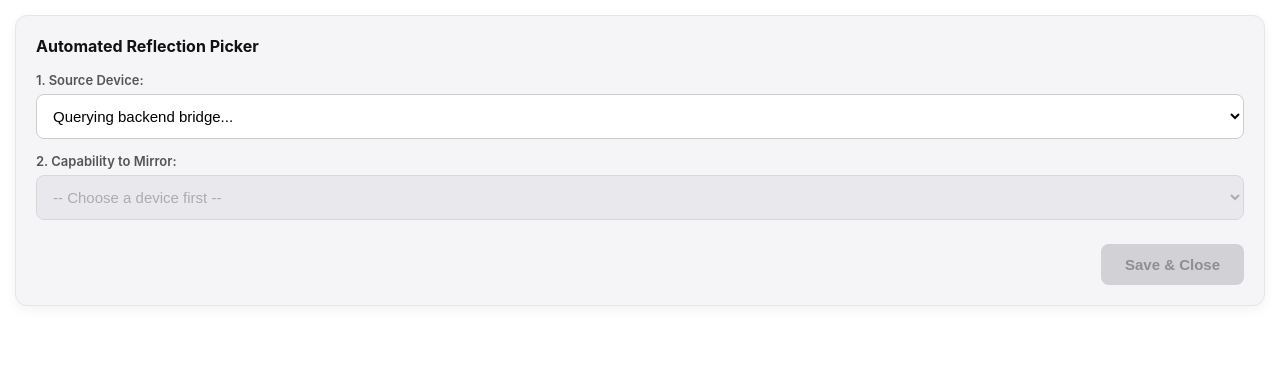
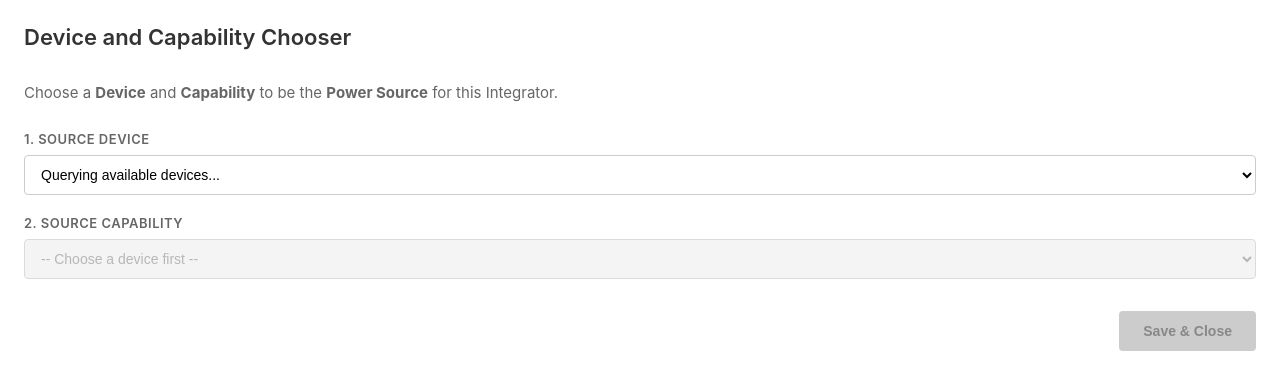
Before and after one commit to db-piper/com.energy.integrator, a website: page drivers/power-integrator/repair/reflection_picker.html in a window 1280 px wide. Drawn offline with Linux system fonts and the light colour scheme.

Commit message:
Improve styling of the repair dialog

```diff
--- a/drivers/power-integrator/repair/reflection_picker.html
+++ b/drivers/power-integrator/repair/reflection_picker.html
@@ -1,83 +1,189 @@
 <!DOCTYPE html>
 <html>
+
 <head>
   <meta charset="utf-8">
   <style>
     body {
-      font-family: -apple-system, BlinkMacSystemFont, "Segoe UI", Roboto, sans-serif;
-      padding: 15px;
+      padding: 0;
       margin: 0;
+      font-family: -apple-system, BlinkMacSystemFont, "Segoe UI", Roboto, Helvetica, Arial, sans-serif;
+      font-size: 14px;
+      background-color: transparent;
+      /* Support dark mode dynamically via system preference if supported */
       color: #333;
+    }
+
+    @media (prefers-color-scheme: dark) {
+      body {
+        color: #f5f5f5;
+      }
+    }
+
+    /* Container Wrapper constraints */
+    .picker-wrapper {
+      padding: 24px;
+      display: flex;
+      flex-direction: column;
+      gap: 20px;
+      /* Uniform vertical spacing between major sections */
+    }
+
+    /* Native Homey typography emulations */
+    .homey-title {
+      font-size: 22px;
+      font-weight: 600;
+      margin: 0 0 4px 0;
+    }
+
+    .homey-subtitle {
+      font-size: 15px;
+      color: #666;
+      margin: 8px 0 8px 0;
+      line-height: 1.4;
+    }
+
+    @media (prefers-color-scheme: dark) {
+      .homey-subtitle {
+        color: #aaa;
+      }
+    }
+
+    /* Form Groups: Forces vertical stacking for form segments */
+    .form-group {
+      display: flex;
+      flex-direction: column;
+      align-items: stretch;
+      /* Ensures inputs stretch to full width */
+      gap: 8px;
+      /* Clean, tight space between label and input */
+      width: 100%;
+    }
+
+    /* Labels: Forces block display behavior */
+    .homey-label {
+      display: block;
+      /* Guarantees the dropdown drops to a new line */
+      font-size: 13px !important;
+      font-weight: 600 !important;
+      color: #666 !important;
+      text-transform: uppercase !important;
+      letter-spacing: 0.5px;
+      margin: 0;
+    }
+
+    @media (prefers-color-scheme: dark) {
+      .homey-label {
+        color: #bbb;
+      }
+    }
+
+    /* Dropdown Inputs: Uniform sizing */
+    .homey-select {
+      display: block;
+      width: 100%;
+      height: 40px;
+      padding: 0 12px;
+      font-size: 14px;
       background-color: #fff;
+      border: 1px solid #ccc;
+      border-radius: 4px;
+      outline: none;
+      box-sizing: border-box;
+      /* Includes padding in width calculation */
     }
-    .container {
-      background: #f5f5f7;
-      border: 1px solid #e5e5ea;
-      border-radius: 12px;
-      padding: 20px;
-      box-shadow: 0 4px 12px rgba(0,0,0,0.05);
+
+    .homey-select:disabled {
+      background-color: #f0f0f0;
+      color: #999;
+      cursor: not-allowed;
     }
-    h4 { margin: 0 0 16px 0; color: #111; font-size: 16px; }
-    label { font-weight: 600; display: block; margin-top: 14px; margin-bottom: 6px; font-size: 13px; color: #555; }
-    select {
-      width: 100%;
-      padding: 12px;
-      font-size: 15px;
-      border: 1px solid #ccc;
-      border-radius: 8px;
-      background: #fff;
-      box-sizing: border-box;
+
+    @media (prefers-color-scheme: dark) {
+      .homey-select {
+        background-color: #252525;
+        border-color: #444;
+        color: #fff;
+      }
+
+      .homey-select:disabled {
+        background-color: #1a1a1a;
+        color: #555;
+      }
     }
-    select:disabled { background: #e5e5ea; color: #8e8e93; cursor: not-allowed; }
 
-    .button-bar {
-      margin-top: 24px;
+    .action-bar {
+      margin-top: 12px;
       display: flex;
-      justify-content: flex-end;
+      flex-direction: column;
+      align-items: flex-end;
+      gap: 8px;
     }
-    .btn-done {
+
+    /* Native Homey primary action button emulation */
+    .homey-button-primary {
+      height: 40px;
+      padding: 0 24px;
+      font-size: 14px;
+      font-weight: 600;
+      color: #fff;
       background-color: #007aff;
-      color: white;
       border: none;
-      padding: 12px 24px;
-      font-size: 15px;
-      font-weight: 600;
-      border-radius: 8px;
+      border-radius: 4px;
       cursor: pointer;
-      transition: background 0.2s ease;
+      transition: background-color 0.15s ease;
     }
-    .btn-done:hover { background-color: #0062cc; }
-    .btn-done:disabled { background-color: #d1d1d6; color: #8e8e93; cursor: not-allowed; }
 
-    .status-msg {
-      margin-top: 10px;
+    .homey-button-primary:hover:not(:disabled) {
+      background-color: #0063cc;
+    }
+
+    .homey-button-primary:disabled {
+      background-color: #cccccc;
+      color: #888;
+      cursor: not-allowed;
+    }
+
+    @media (prefers-color-scheme: dark) {
+      .homey-button-primary:disabled {
+        background-color: #444;
+        color: #777;
+      }
+    }
+
+    .status-toast {
       font-size: 12px;
-      color: #34c759;
+      color: #2ea44f;
       font-weight: 500;
       display: none;
-      text-align: right;
     }
   </style>
 </head>
+
 <body>
 
-  <div class="container">
-    <h4>Automated Reflection Picker</h4>
+  <div class="picker-wrapper">
+    <h1 class="homey-title">Device and Capability Chooser</h1>
+    <p class="homey-subtitle">Choose a <b>Device</b> and <b>Capability</b> to be the <b>Power Source</b> for this Integrator.</p>
 
-    <label for="dev-select">1. Source Device:</label>
-    <select id="dev-select">
-      <option value="">Querying backend bridge...</option>
-    </select>
+    <div class="form-group">
+      <label class="homey-label" for="dev-select">1. Source Device</label>
+      <select id="dev-select" class="homey-select">
+        <option value="">Querying available devices...</option>
+      </select>
+    </div>
 
-    <label for="cap-select">2. Capability to Mirror:</label>
-    <select id="cap-select" disabled>
-      <option value="">-- Choose a device first --</option>
-    </select>
+    <div class="form-group">
+      <label class="homey-label" for="cap-select">2. Source Capability</label>
+      <select id="cap-select" class="homey-select" disabled>
+        <option value="">-- Choose a device first --</option>
+      </select>
+    </div>
 
-    <div class="button-bar">
-      <button id="btn-close" class="btn-done" disabled>Save & Close</button>
+    <div class="action-bar">
+      <button id="btn-close" class="homey-button-primary" disabled>Save & Close</button>
+      <div id="status-text" class="status-toast">Configuration committed successfully!</div>
     </div>
-    <div id="status-text" class="status-msg">Configuration saved!</div>
   </div>
 
   <script type="text/javascript">
@@ -89,6 +195,7 @@
     let activeIntegratorId = null;
 
     function initPicker() {
+      // Revert back to the reliable polling safety check for the implicit window context
       if (typeof window.Homey === 'undefined') {
         setTimeout(initPicker, 50);
         return;
@@ -98,15 +205,13 @@
         window.Homey.ready();
       }
 
-      // 1. Resolve identity token context from the backend
+      // Revert completely back to using the working .emit channel!
       window.Homey.emit('get_current_repair_device', {})
-        .then(function(identity) {
+        .then(function (identity) {
           activeIntegratorId = identity.id;
-
-          // 2. Fetch the newly structured system landscape
           return window.Homey.emit('get_system_devices', {});
         })
-        .then(function(devices) {
+        .then(function (devices) {
           devicesCache = devices;
           devSelect.innerHTML = '<option value="" selected disabled>-- Select Source Device --</option>';
 
@@ -118,17 +223,16 @@
             devSelect.add(option);
           });
         })
-        .catch(function(err) {
+        .catch(function (err) {
           devSelect.innerHTML = `<option>Error retrieving devices</option>`;
           console.error("Data bridge request failed:", err);
         });
 
-      // Handle source device selection changes
-      devSelect.addEventListener('change', function() {
+      devSelect.addEventListener('change', function () {
         const selectedId = devSelect.value;
         const targetDevice = devicesCache[selectedId];
 
-        capSelect.innerHTML = '<option value="" selected disabled>-- Select Metric --</option>';
+        capSelect.innerHTML = '<option value="" selected disabled>-- Select Capability --</option>';
         capSelect.disabled = false;
         btnClose.disabled = true;
         statusText.style.display = 'none';
@@ -138,13 +242,12 @@
         targetDevice.capabilities.forEach(cap => {
           const option = document.createElement('option');
           option.value = cap.id;
-          option.text = cap.title; // Now correctly parses because cap is an object!
+          option.text = cap.title;
           capSelect.add(option);
         });
       });
 
-      // Commit choices automatically when option shifts
-      capSelect.addEventListener('change', function() {
+      capSelect.addEventListener('change', function () {
         statusText.style.display = 'none';
 
         const payload = {
@@ -154,17 +257,17 @@
         };
 
         window.Homey.emit('save_reflection_settings', payload)
-          .then(function() {
+          .then(function () {
             console.log('Configuration successfully saved.');
             btnClose.disabled = false;
             statusText.style.display = 'block';
           })
-          .catch(function(err) {
+          .catch(function (err) {
             console.error('Settings write-back failed:', err);
           });
       });
 
-      btnClose.addEventListener('click', function() {
+      btnClose.addEventListener('click', function () {
         if (typeof window.Homey.done === 'function') {
           window.Homey.done();
         }
@@ -175,4 +278,5 @@
   </script>
 
 </body>
+
 </html>
```
